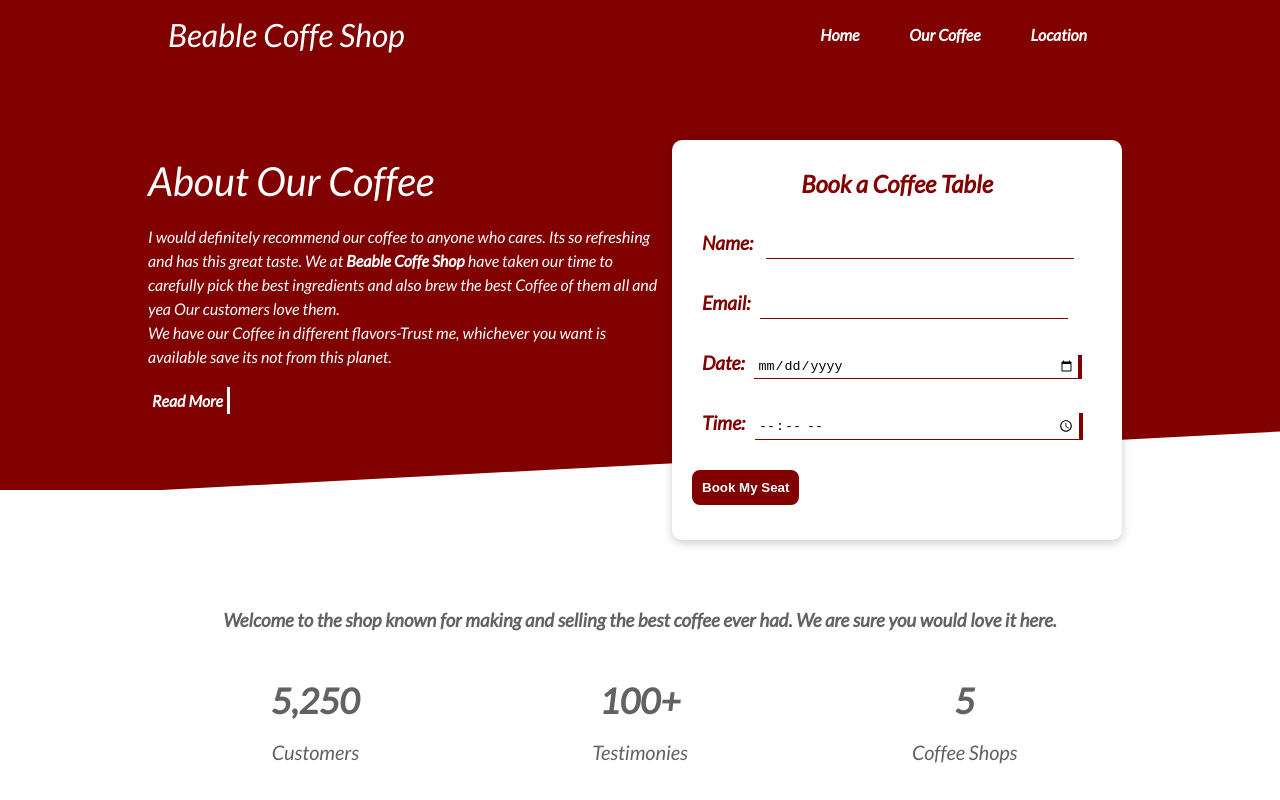
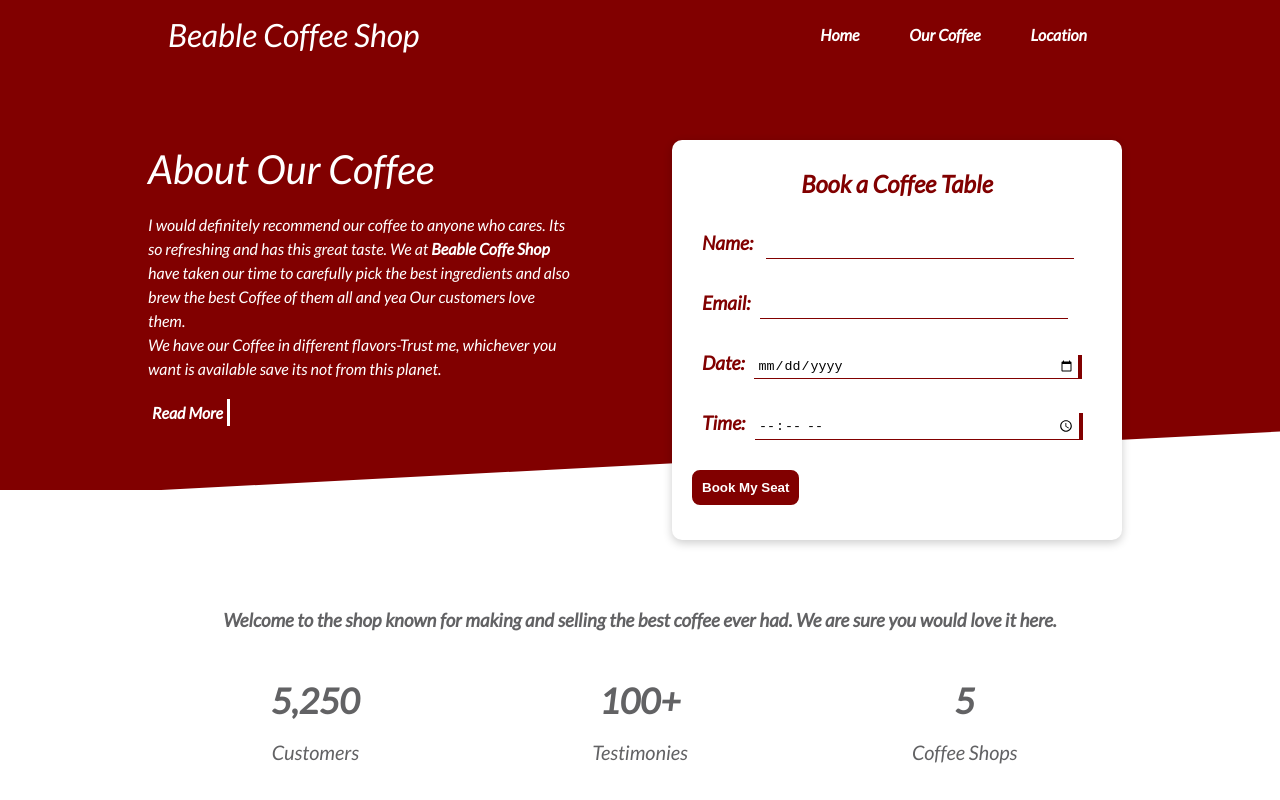
Before and after one commit to blessadeik/Beable-Coffe-Shop, a plain HTML site: page index.html in a window 1280 px wide. Shown: the top 800 px of the page. Drawn offline with Linux system fonts and the light colour scheme.

Commit message:
minor changes to showcase

```diff
--- a/index.html
+++ b/index.html
@@ -12,7 +12,7 @@
     <!--Navbar-->
     <div class="navbar">
         <div class="container flex">
-            <h1 class="logo">Beable Coffe Shop</h1>
+            <h1 class="logo">Beable Coffee Shop</h1>
             <nav>
                 <ul>
                     <li><a href="index.html">Home</a></li>
--- a/style.css
+++ b/style.css
@@ -92,7 +92,7 @@ img{
 }
 
 .showcase .grid{
-    grid-template-columns: 55% 45%;
+    grid-template-columns: 45% 55%;
     gap:40px;
     overflow: visible;
 }
```
